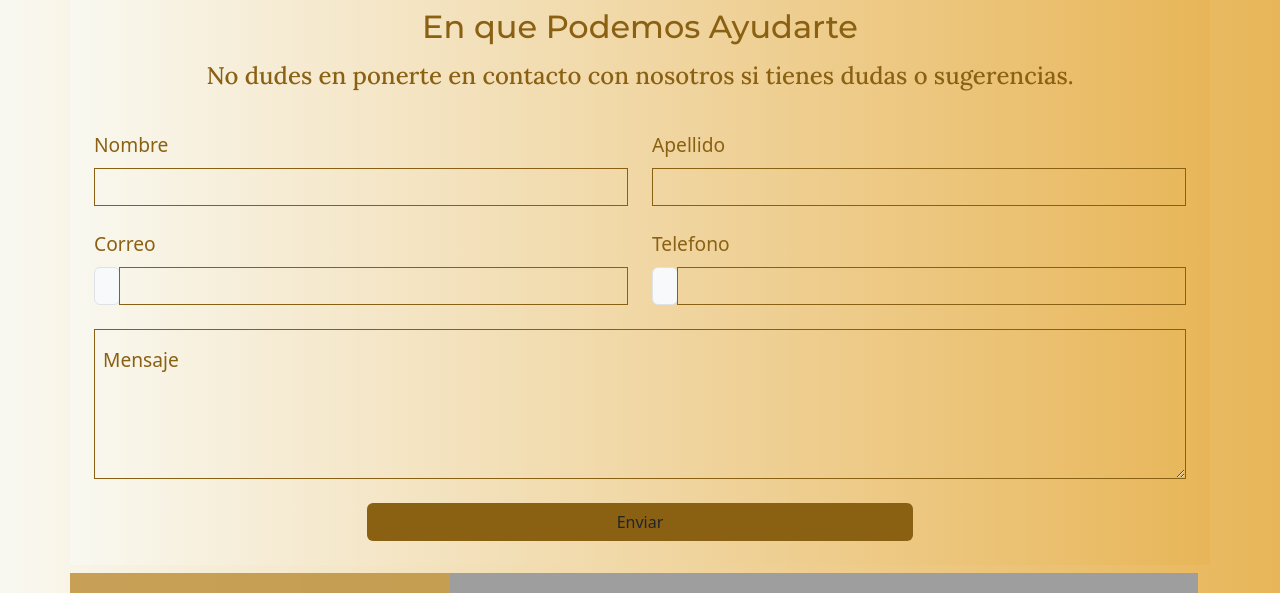
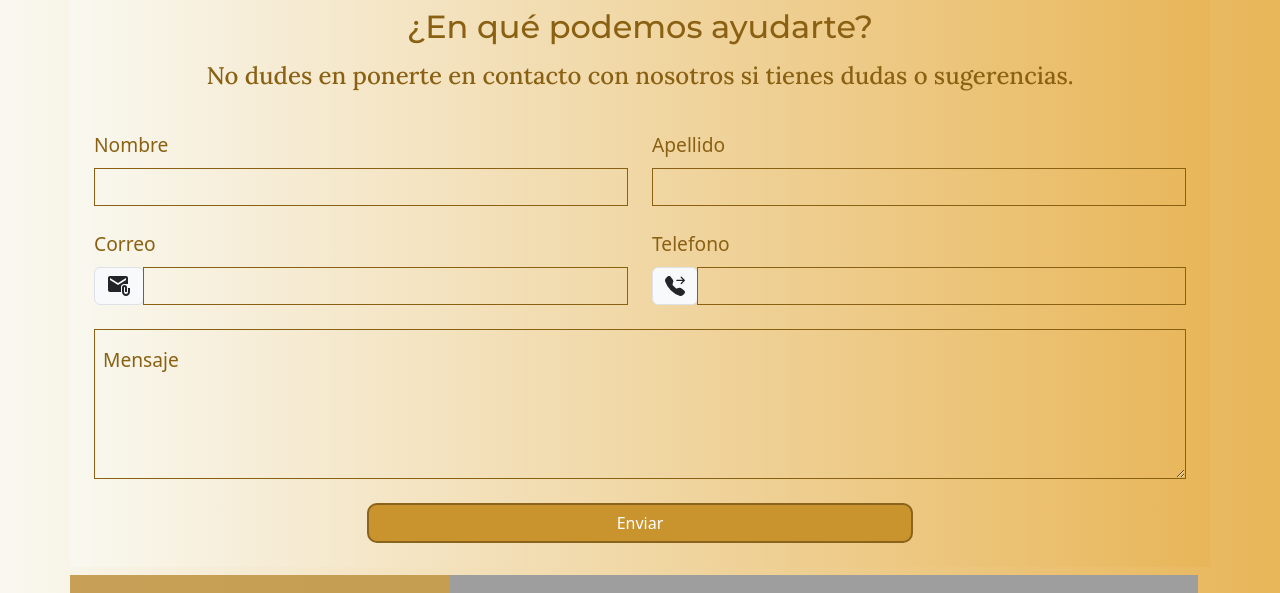
Before and after one commit to JeremiasJM/front-gestion-restaurante, a React (Vite) app: page /contacto in a window 1280 px wide. Shown: the top 593 px of the page. Built offline with nearby package versions, Linux system fonts and the light colour scheme; grey boxes are pictures that could not be loaded; a web font is replaced by a local one.

Commit message:
page Contacto agregado iconos y corregido sus estilos

```diff
--- a/package.json
+++ b/package.json
@@ -11,11 +11,11 @@
   },
   "dependencies": {
     "@googlemaps/react-wrapper": "^1.1.35",
-    "bootstrap": "^5.3.3",
     "bootstrap-icons": "^1.11.3",
     "nodemailer": "^6.9.13",
     "react": "^18.2.0",
     "react-dom": "^18.2.0",
+    "react-icons": "^5.0.1",
     "react-router-dom": "^6.22.3"
   },
   "devDependencies": {
--- a/src/page/contacto/Contact.jsx
+++ b/src/page/contacto/Contact.jsx
@@ -1,8 +1,7 @@
 import React from "react";
 import "./contact.css";
-
-
-
+import { MdAttachEmail } from "react-icons/md";
+import { BsFillTelephoneForwardFill } from "react-icons/bs";
 
 const Contact = () => {
   return (
@@ -10,7 +9,7 @@ const Contact = () => {
       <section className="container-md align-items-center justify-content-center">
         <article className="row justify-content-center contact__container">
           <div className="col-12">
-            <h2 className="text-center titulo py-2">En que Podemos Ayudarte</h2>
+            <h2 className="text-center titulo py-2">¿En qué podemos ayudarte?</h2>
             <h4 className="text-center subtitulo ">
               No dudes en ponerte en contacto con nosotros si tienes dudas o
               sugerencias.
@@ -55,7 +54,7 @@ const Contact = () => {
               </label>
               <div className="input-group has-validation">
                 <span className="input-group-text" id="inputGroupPrepend">
-                  <i className="bi bi-envelope" />
+                <MdAttachEmail className="fs-4"  />
                 </span>
                 <input
                   aria-describedby="inputGroupPrepend"
@@ -76,7 +75,7 @@ const Contact = () => {
               </label>
               <div className="input-group has-validation">
                 <span className="input-group-text" id="inputGroupPrepend">
-                  <i className="bi bi-telephone" />
+                <BsFillTelephoneForwardFill className="fs-5" />
                 </span>
                 <input
                   aria-describedby="inputGroupPrepend"
@@ -114,7 +113,7 @@ const Contact = () => {
             </div>
             <div className="col-12 my-4 d-flex align-self-center justify-content-center">
               <button
-                className="btn contact__form__btnSubmit Light w-50"
+                className="btn contact__form__btnSubmit Light w-50 button-enviar"
                 type="submit"
               >
                 Enviar
@@ -125,7 +124,7 @@ const Contact = () => {
         <article className="row mt-2 contact__sucursales border-subtle">
           <div className="col-12 col-md-4 d-flex flex-column justify-content-center align-items-center contact__sucursales__text">
             <h2 className="text-center">Conoce nuestras sucursales</h2>
-            <i className="bi bi-globe-americas" />
+            <i className="bi bi-globe-americas parrafo" />
             <p>Av. Juan Domingo Perón 1800</p>
             <p>Yerba Buena, Tucumán</p>
           </div>
--- a/src/page/contacto/contact.css
+++ b/src/page/contacto/contact.css
@@ -28,19 +28,17 @@ form div .form-control {
 
 .contact__form__btnSubmit:hover,
 .contact__form__btnSubmit:active {
-	background-color: var(--font-color-primary);
+	background-color: var(--font-color-tertiary);
 	color: var(--color-background);
-
 	transition: all 0.5s ease-in-out;
 }
 
 .contact__sucursales {
-	height: 20rem;
+	height: 15rem;
 }
 
 .contact__sucursales__text {
 	background-color: var(--font-color-tertiary);
-
 	opacity: 0.9;
 }
 
@@ -54,3 +52,11 @@ form div .form-control {
 		font-size: 1.2rem;
 	}
 }
+
+.button-enviar{
+	background-color: #c9932e ;
+	color: #fff;
+	border: 2px solid #8a631c;
+	border-radius: 10px;
+
+}
```
Also changed, not shown: 1 other file (tests, documents, lock files or other folders).
